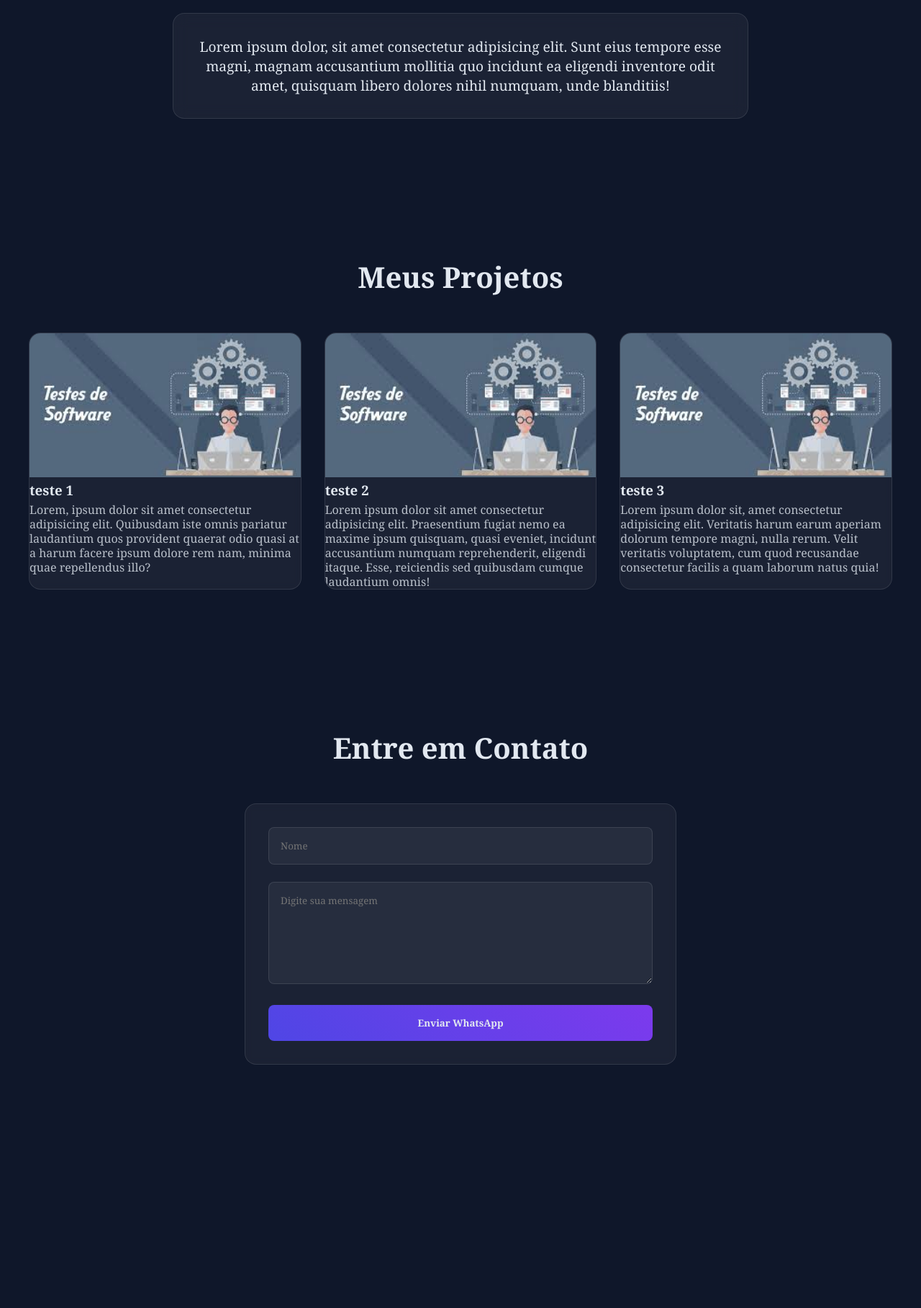
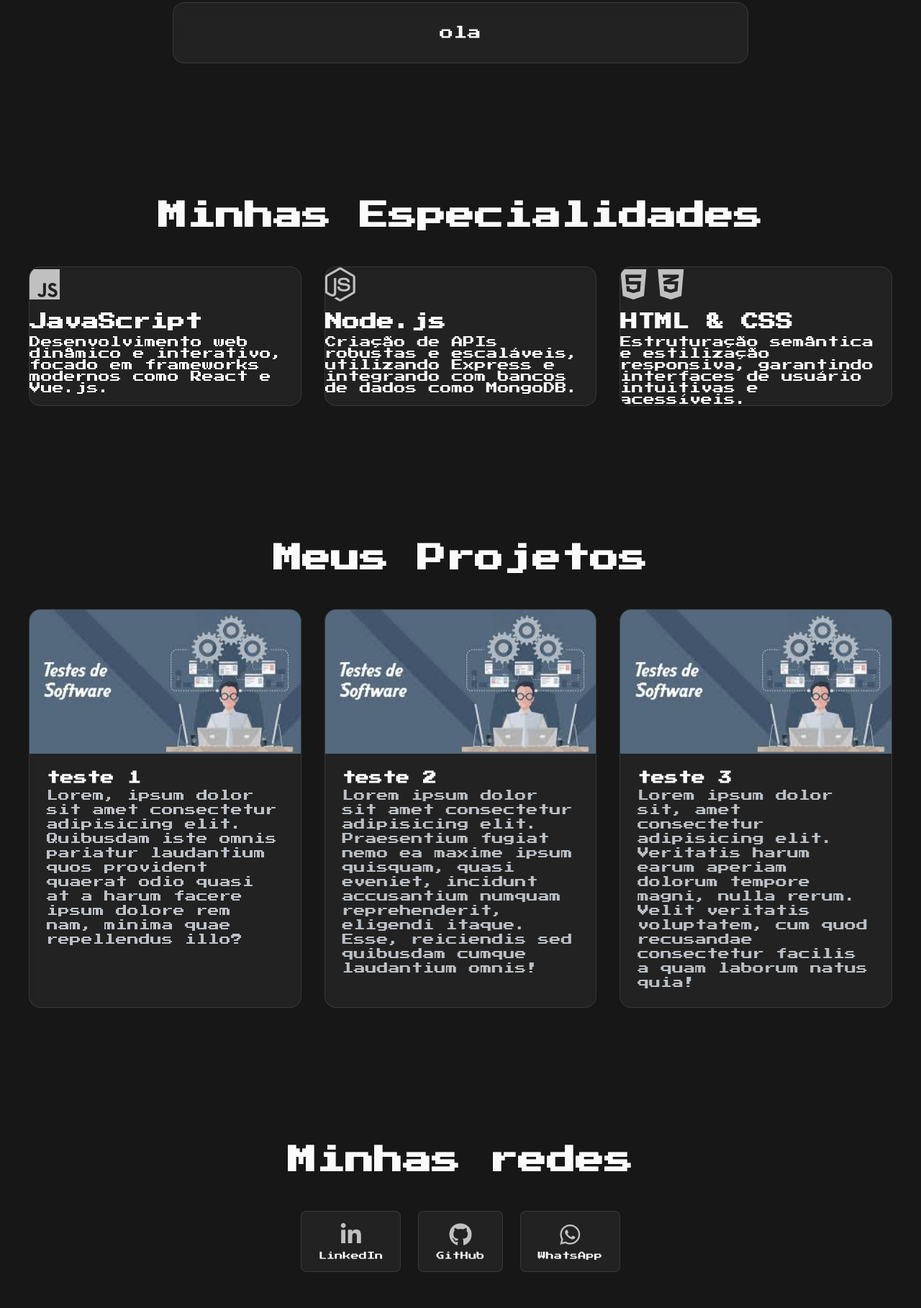
Before and after one commit to IANMIRAND/IanMiranda.github.io, a plain HTML site: page index.html in a window 1280 px wide. Shown: the part 983-2800 px from the top of the page at 72% size. Before the commit the page ends 2558 px from the top, so only its background shows below. Drawn offline with Linux system fonts and the light colour scheme.

Commit message:
Add files via upload

```diff
--- a/index.html
+++ b/index.html
@@ -6,7 +6,10 @@
     <meta name="viewport" content="width=decvice-witdth, initial-scale=1.0">
     <link rel="stylesheet" href="styles.css">
     <title>PROTIFOLIO IAN</title>
-
+    <link rel="stylesheet" href="https://cdnjs.cloudflare.com/ajax/libs/font-awesome/6.0.0-beta3/css/all.min.css">
+    <link rel="preconnect" href="https://fonts.googleapis.com">
+    <link rel="preconnect" href="https://fonts.gstatic.com" crossorigin>
+    <link href="https://fonts.googleapis.com/css2?family=Press+Start+2P&display=swap" rel="stylesheet">
 </head>
 
 <body>
@@ -35,7 +38,7 @@
 
     <main id="inicio" class="cabecalho">
 
-        <img src="./img/IMG-20250921-WA0036.jpg" alt="Foto ian" class="foto-perfil">
+        <img src="./img/1758757733582_plus.jpg" alt="Foto ian" class="foto-perfil">
         <h1>Ian Miranda</h1>
         <p class="cabecalho-subtitulo">Desenvolvedor Full Stack</p>
     </main>
@@ -45,12 +48,38 @@
         <h2 class="sobre-titulo">Sobre Mim</h2>
         <div class="sobre-caixa">
             <p class="sobre-informacoes">
-                Lorem ipsum dolor, sit amet consectetur adipisicing elit. Sunt eius tempore esse magni, magnam
-                accusantium mollitia quo incidunt ea eligendi inventore odit amet, quisquam libero dolores nihil
-                numquam, unde blanditiis!
+                ola
             </p>
         </div>
     </section>
+
+    <section id="especialidades" class="especialidades">
+    <h2 class="especialidades-titulo">Minhas Especialidades</h2>
+    <div class="especialidades-caixas">
+
+        <div class="especialidades-card">
+            <i class="fa-brands fa-js"></i>
+            <h3>JavaScript</h3>
+            <p>Desenvolvimento web dinâmico e interativo, focado em frameworks modernos como React e Vue.js.</p>
+        </div>
+
+        <div class="especialidades-card">
+            <i class="fa-brands fa-node-js"></i>
+            <h3>Node.js</h3>
+            <p>Criação de APIs robustas e escaláveis, utilizando Express e integrando com bancos de dados como MongoDB.</p>
+        </div>
+
+        <div class="especialidades-card">
+            <i class="fa-brands fa-html5"></i>
+            <i class="fa-brands fa-css3-alt"></i>
+            <h3>HTML & CSS</h3>
+            <p>Estruturação semântica e estilização responsiva, garantindo interfaces de usuário intuitivas e acessíveis.</p>
+        </div>
+
+    </div>
+</section>
+
+
     <section id="projetos" class="projetos">
         <h2 class="projetos-titulos">Meus Projetos</h2>
         <div class="projetos-caixas">
@@ -86,38 +115,35 @@
         </div>
 
     </section>
-    <section id="contatos" class="contatos">
-        <h2 class="contatos-titulo">Entre em Contato</h2>
-        <form class="formulario-contato " id="formulario" onsubmit="enviarzap(event)">
-            <div class="grupo-form">
-                <input placeholder="Nome" class="campo-form" id="nome">
 
-            </div>
 
-            <div class="grupo-form">
-                <textarea class="campo-form" placeholder="Digite sua mensagem" id="mensagem" rows="6"></textarea>
-            </div>
-            <button type="submit" class="botao-form">Enviar WhatsApp</button>
 
-        </form>
+<section id="contatos" class="contatos">
+    <h2 class="contatos-titulo">Minhas redes</h2>
+    <div class="contatos-container">
 
-    </section>
 
-    <script>
-        function enviarzap(event){
-        event.preventDefault()
-        const nome = document.getElementById('nome').value;
-        const mensagem = document.getElementById('mensagem').value;
-        const telefone= '5531971855644';
-        const texto= `ola! me chamo ${nome}, ${mensagem}`;
-        const msnFormatada = encodeURIComponent(texto);
 
-        const url = `https://wa.me/${telefone}/?text=${msnFormatada}`;
+        <div class="botoes-redes-sociais">
+            <a href="URL_DO_SEU_LINKEDIN" target="_blank" class="rede-social-link">
+                <i class="fa-brands fa-linkedin-in"></i>
+                <p>LinkedIn</p>
+            </a>
+            <a href="URL_DO_SEU_GITHUB" target="_blank" class="rede-social-link">
+                <i class="fa-brands fa-github"></i>
+                <p>GitHub</p>
+            </a>
+            <a href="https://wa.me/5531971855644/?text=Ol%C3%A1%21%20Tenho%20interesse%20no%20seu%20trabalho." target="_blank"
+                class="rede-social-link">
+                <i class="fa-brands fa-whatsapp"></i>
+                <p>WhatsApp</p>
+            </a>
+        </div>
 
-        window.open(url,'_blank')
-        }
+    </div>
+</section>
 
-    </script>
+
 
 
 
--- a/styles.css
+++ b/styles.css
@@ -1,51 +1,52 @@
+:root {
+    /* Cores atualizadas para um tema de prata, preto, branco e cinza */
+    --primaria: #C0C0C0; /* Prata para destaques */
+    --secundaria: #A9A9A9; /* Cinza escuro para elementos secundários */
+    --escuro: #171717; /* Preto para o fundo principal */
+    --mais-escuro: #0a0a0a; /* Fundo mais escuro ainda, para contraste */
+    --claro: #fafafa; /* Branco puro para textos */
+    --vidro: rgba(255, 255, 255, 0.1); /* Efeito de vidro que continua funcionando */
+    --laranja: #A9A9A9; /* Cinza escuro para ícones, para ser consistente com a cor primária */
+    --verde: #555555; /* Cinza escuro */
+    --vermelho: #333333; /* Cinza muito escuro */
+    --roxo: #666666; /* Outro tom de cinza médio */
+    /* Nova cor para sombras, baseada na cor primária */
+    --sombra-primaria: rgba(192, 192, 192, 0.4);
+}
+
 * {
     margin: 0;
     padding: 0;
-    box-sizing: border-box ;
-    font-family:Georgia, 'Times New Roman', Times, serif;
-
+    box-sizing: border-box;
+    font-family: 'Press Start 2P', cursive;
 }
 
-html {
-scroll-behavior: smooth;
+html, body {
     height: 100%;
     margin: 0;
     padding: 0;
-
-}
-
-:root {
-     --primaria: #4f46e5;
-     --secudaria:  #7c3aed;
-     --escuro: #0f172a;
-     --mais-escuro: #0a0f1c;
-     --claro: #e2e8f0;
-     --vidro:  rgba(255,255,255,0.1);
-
-}
-body{
+    scroll-behavior: smooth;
     background-color: var(--escuro);
     color: var(--claro);
-    height: 100%;
-    margin: 0;
-    padding: 0;
 }
 
 .navegacao {
     position: fixed;
     top: 0;
-       background: rgba(15, 23, 42,0.8);
+    /* Ajuste do fundo para ser preto e alinhado com o tema */
+    background: var(--mais-escuro);
     width: 100%;
     z-index: 100;
     padding: 1.5rem;
+}
 
-}
 .menu {
     display: flex;
     justify-content: center;
-    list-style: none ;
+    list-style: none;
     gap: 3rem;
 }
+
 .menu-link {
     text-decoration: none;
     color: var(--claro);
@@ -53,82 +54,88 @@ body{
     position: relative;
     padding: 0.4rem 0;
 }
-.menu-link::after{
+
+.menu-link::after {
     content: '';
     height: 2px;
     width: 0;
     position: absolute;
     bottom: 0;
     left: 0;
-    background: linear-gradient(90deg, var(--primaria),var(--secudaria) );
+    /* Fundo de gradiente com as novas cores de prata */
+    background: linear-gradient(90deg, var(--primaria), var(--secundaria));
     transition: width 0.5s ease;
 }
-.menu-link:hover::after{
+
+.menu-link:hover::after {
     width: 100%;
+}
 
-}
 .cabecalho {
-    min-height: 100%;
+    min-height: 100vh;
     display: flex;
-    justify-content:center ;
+    justify-content: center;
     align-items: center;
     flex-direction: column;
 }
-.foto-perfil{
+
+.foto-perfil {
     width: 359px;
     height: 350px;
-    box-shadow: 0 0 20px rgba(79, 70, 229,0.3);
+    /* Sombra agora usa a nova cor de prata */
+    box-shadow: 0 0 20px var(--sombra-primaria);
     border-radius: 50%;
     border: 4px solid var(--vidro);
     animation: flutuar 5s ease-in-out infinite;
 }
-h1{
+
+h1 {
     font-size: 3.5rem;
     color: var(--primaria);
-    font-weight: bold ;
+    font-weight: bold;
     margin: 20px;
 }
-.cabecalho-subtitulo{
+
+.cabecalho-subtitulo {
     font-size: 1.6rem;
-    color: var(--claro)
+    color: var(--claro);
 }
-.sobre{
+
+.sobre, .especialidades, .projetos, .contatos {
     padding: 6rem 2rem;
 }
-.sobre-titulo{
+
+.sobre-titulo, .especialidades-titulo, .projetos-titulos, .contatos-titulo {
     text-align: center;
     font-size: 2.5rem;
     margin-bottom: 50px;
+}
 
-}
-.sobre-caixa{
+.sobre-caixa {
     padding: 2rem;
     max-width: 800px;
     margin: 0 auto;
     border-radius: 16px;
     border: 1px solid var(--vidro);
     backdrop-filter: blur(10px);
-    background: rgba(255,255,255,0.05);
+    background: rgba(255, 255, 255, 0.05);
+}
 
+.sobre-informacoes {
+    text-align: center;
+    font-size: 1.2rem;
 }
-.sobre-informacoes{
-    text-align: center;
-    font-size: 1.2rem ;
 
-}
-.projetos{
-  padding: 6rem 2rem;
-
-}
-.projetos-caixas{
+.especialidades-caixas, .projetos-caixas {
     display: grid;
-    grid-template-columns: repeat(auto-fit, minmax(300px, 1fr));
+    grid-template-columns: repeat(auto-fit, minmax(280px, 1fr));
     gap: 2rem;
     max-width: 1200px;
     margin: 0 auto;
 }
-.projetos-card{
-    background: rgba(255,255,255,0.05);
+
+.especialidades-card, .projetos-card {
+    background: rgba(255, 255, 255, 0.05);
     border-radius: 16px;
     backdrop-filter: blur(5px);
     border: 1px solid var(--vidro);
@@ -136,88 +143,86 @@ h1{
     transition: all 0.5s ease;
     cursor: pointer;
 }
-.projetos-card:hover{
-    box-shadow: 0 10px 20px rgba(79, 70, 229,0.2) ;
+
+.especialidades-card:hover, .projetos-card:hover {
+    /* Sombra agora usa a nova cor de prata */
+    box-shadow: 0 10px 20px var(--sombra-primaria);
     transform: translateY(-10px) scale(1.03);
 }
 
-.projetos-titulos{
-    text-align: center;
-    font-size: 2.5rem;
-    margin-bottom: 50px;
-
+.especialidades-card i {
+    font-size: 3rem;
+    /* Agora os ícones usam a cor primária (prata) */
+    color: var(--primaria);
+    margin-bottom: 1rem;
 }
 
-.projetos-imagem{
+.especialidades-card h3 {
+    color: var(--claro);
+    font-size: 1.5rem;
+    margin-bottom: 0.5rem;
+}
+
+.projetos-imagem {
     height: 200px;
     width: 100%;
     object-fit: cover;
-
-}
-.info-projetos{
-  margin-bottom: 5px ;
 }
 
-.texto-projetos{
-    color: rgba(226,232,240,0.8);
+.info-projetos {
+    margin-bottom: 5px;
+}
+
+.texto-projetos {
+    color: rgba(226, 232, 240, 0.8);
     line-height: 1.25rem;
 }
 
-.caixa-textos-projetos{
+.caixa-textos-projeto {
     padding: 1.5rem;
 }
-.contatos{
-    padding: 6rem 2rem;
-}
-.contatos-titulo{
-    text-align: center;
-    font-size: 2.5rem;
-    margin-bottom: 50px;
-}
-.formulario-contato{
+
+.contatos-container {
     max-width: 600px;
     margin: 0 auto;
-    background: rgba(255,255,255,0.05);
-    backdrop-filter: blur(5px);
-    padding: 2rem;
-    border: 1px solid var(--vidro);
-    border-radius: 16px;
-}
-.grupo-form{
-    margin-bottom: 1.5rem;
-
-}
-.campo-form{
-    width: 100%;
-    padding: 1rem;
-    background: rgba(255,255,255,0.05);
-    border-radius: 8px;
-    color: var(--claro);
-    border: 1px solid var(--vidro);
-    outline: none;
-}
-.campo-form:focus{
-    border-color: var(--secudaria);
-    box-shadow: 0 10px 20px rgba(79, 70, 229,0.2) ;
-}
-.botao-form{
-    color: var(--claro);
-    background: linear-gradient(45deg ,var(--primaria),var(--secudaria));
-    padding: 1rem 2rem;
-    border: none;
-    border-radius: 8px;
-    cursor: pointer;
-    font-weight: bold;
-    width: 100%;
-    transition: all 0.5s ease;
-}
-.botao-form:hover{
-    transform: translateY(-4px);
-    box-shadow: 0 5px 15px rgba(79, 70, 229,0.4) ;
-
 }
 
-.particulas{
+.botoes-redes-sociais {
+    display: flex;
+    justify-content: center;
+    gap: 1.5rem;
+}
+
+.rede-social-link {
+    display: flex;
+    flex-direction: column;
+    align-items: center;
+    gap: 0.5rem;
+    text-decoration: none;
+    color: var(--claro);
+    transition: all 0.3s ease;
+    padding: 1rem 1.5rem;
+    border-radius: 8px;
+    background: rgba(255, 255, 255, 0.05);
+    border: 1px solid var(--vidro);
+}
+
+.rede-social-link i {
+    font-size: 2rem;
+    color: var(--primaria);
+}
+
+.rede-social-link p {
+    font-size: 0.7rem;
+}
+
+.rede-social-link:hover {
+    transform: translateY(-5px);
+    /* Sombra agora usa a nova cor de prata */
+    box-shadow: 0 5px 15px var(--sombra-primaria);
+}
+
+.particulas {
     position: fixed;
     top: 0;
     left: 0;
@@ -225,16 +230,15 @@ h1{
     height: 100%;
     z-index: -1;
     opacity: 0.5;
-    background:radial-gradient(circle at 10% 20%, var(--primaria) 0%, transparent 20%),radial-gradient(circle at 90% 80%,var(--secudaria) 0%, transparent 20%) var(--mais-escuro);
-
+    /* Fundo de gradiente com as cores primárias */
+    background: radial-gradient(circle at 10% 20%, var(--primaria) 0%, transparent 20%), radial-gradient(circle at 90% 80%, var(--secundaria) 0%, transparent 20%) var(--mais-escuro);
 }
 
-@keyframes flutuar{
-    0%,100%{
+@keyframes flutuar {
+    0%, 100% {
         transform: translateY(0);
     }
-
-    50%{
+    50% {
         transform: translateY(-20px);
     }
 }
```
Also changed, not shown: img/1758757733582_plus.jpg (added). Lines whose indentation alone changed are shown as unchanged.
